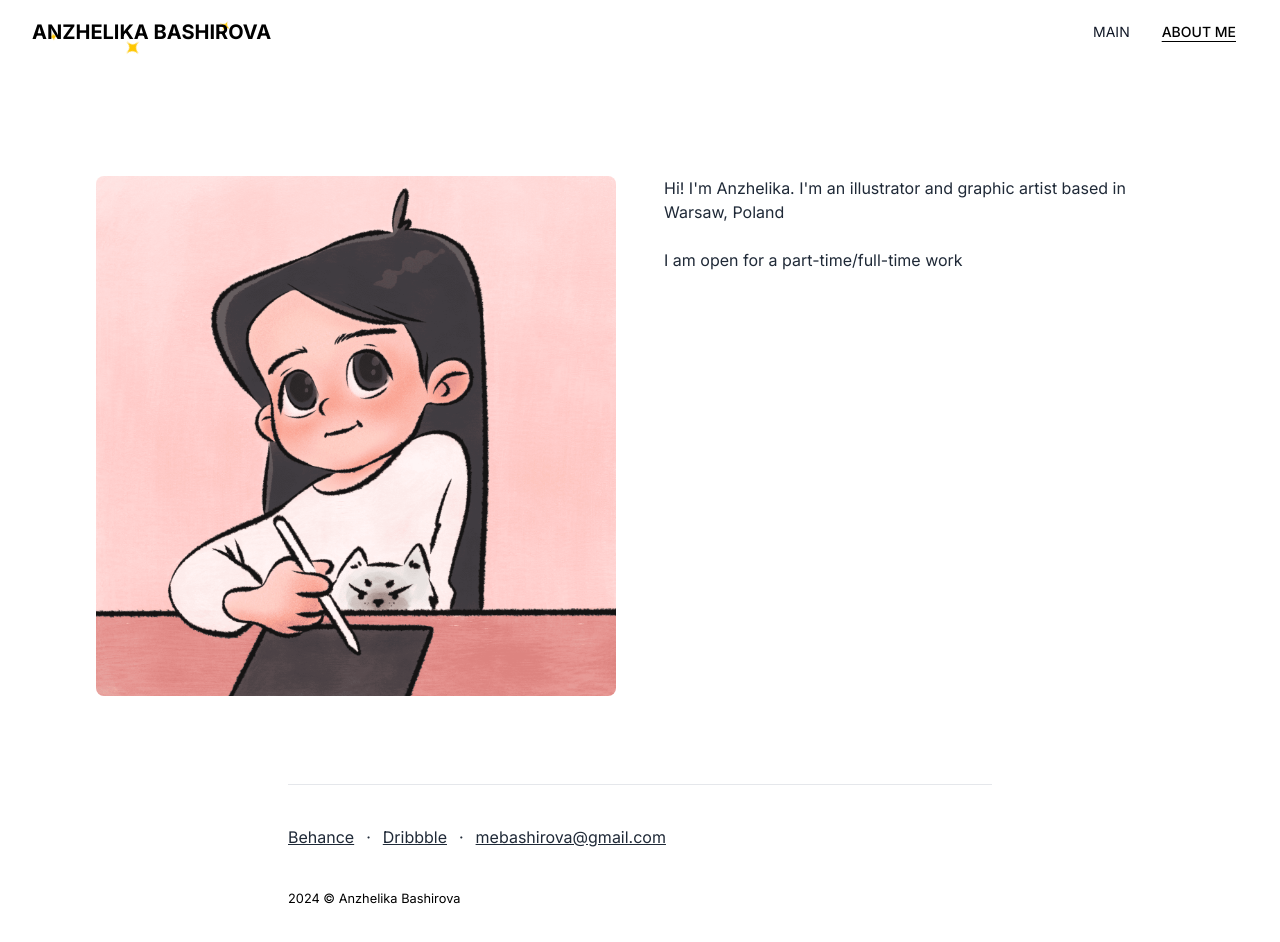
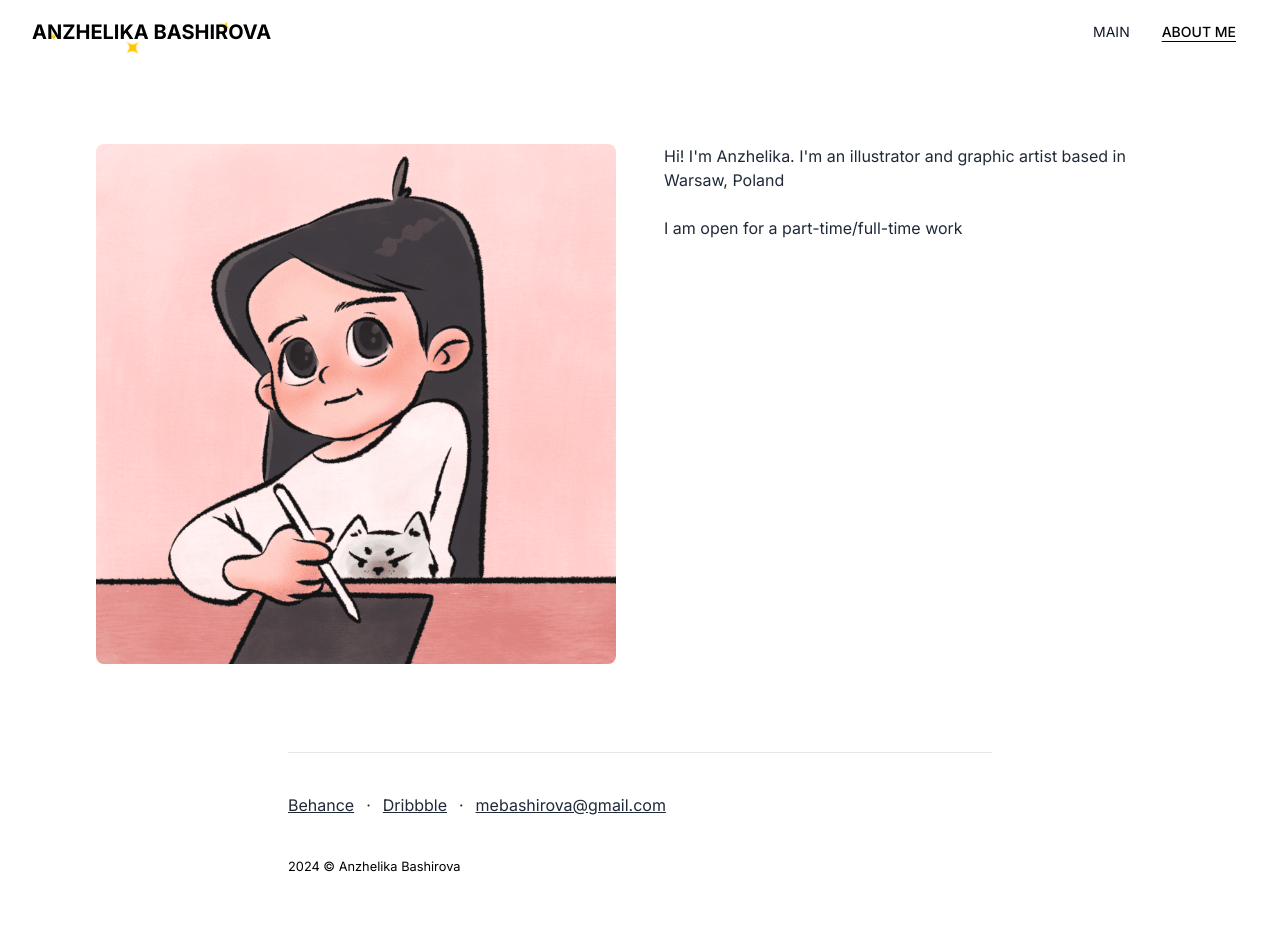
Before and after one commit to techiesabina/art-portfolio, a Next.js app: page /info in a window 1280 px wide. Shown: the top 942 px of the page. Built offline with nearby package versions, Linux system fonts and the light colour scheme.

Commit message:
minor style fix

```diff
--- a/src/app/info/page.tsx
+++ b/src/app/info/page.tsx
@@ -67,7 +67,7 @@ export const metadata: Metadata = {
 export default function InfoPage() {
   return (
     <>
-      <main className="container mx-auto px-4 pt-44 pb-12 sm:px-6 lg:px-8 max-w-6xl">
+      <main className="container mx-auto px-4 pt-28 sm:pt-36 pb-12 sm:px-6 lg:px-8 max-w-6xl">
         <div className="grid grid-cols-1 md:grid-cols-2 gap-12">
           {/* left column*/}
           <div className="flex justify-center items-center">
```
